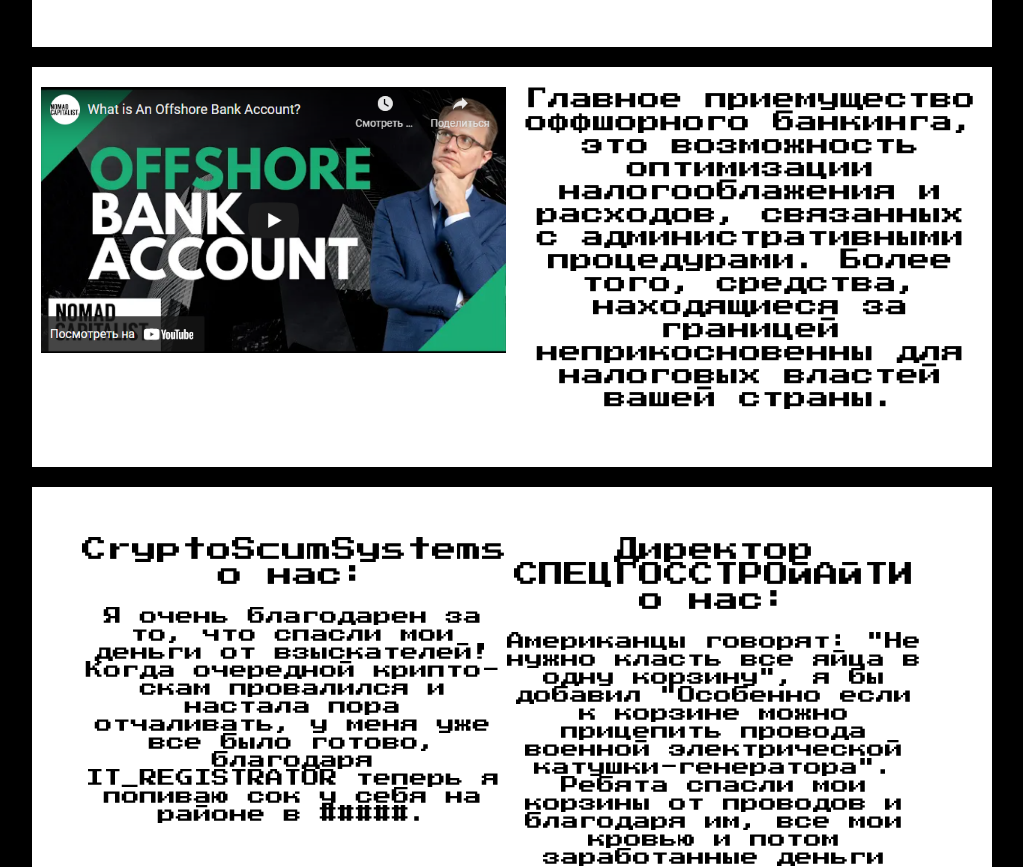
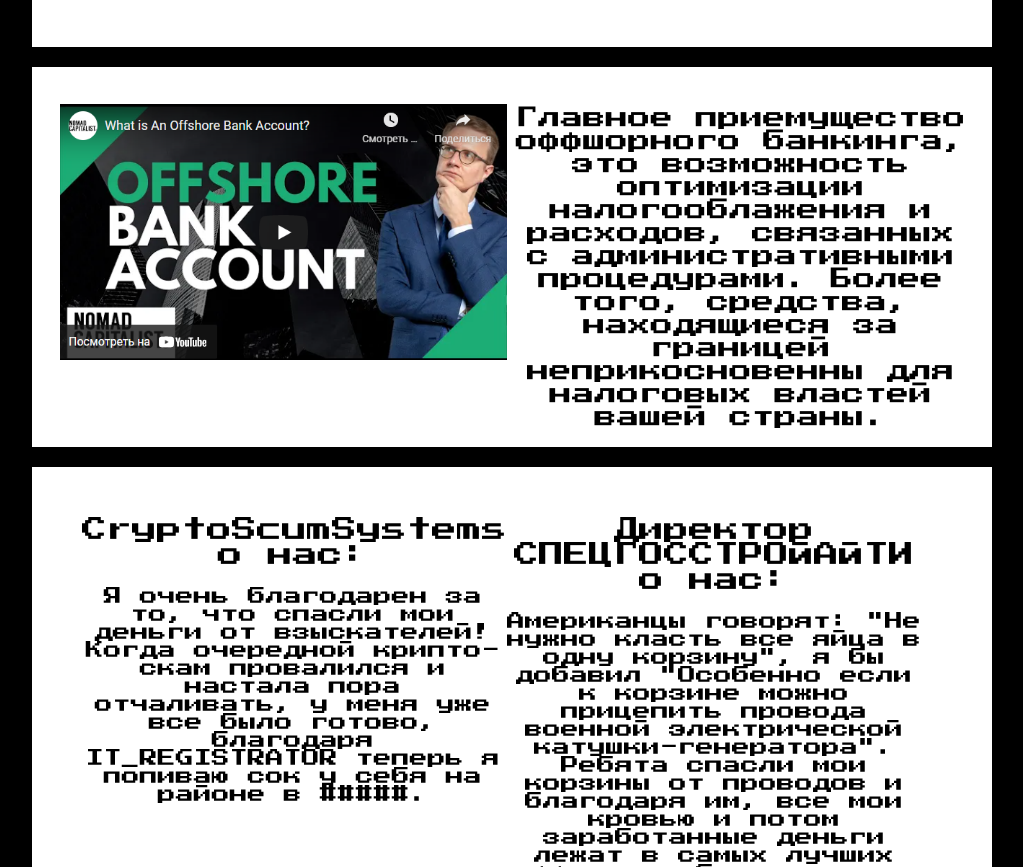
Before and after one commit to Mike2022SPB/it_registrator, a plain HTML site: page index.html in a window 1280 px wide. Shown: the part 1100-1967 px from the top of the page, without its empty margins (128-1151 px from the left). Drawn offline with nearby package versions, Linux system fonts and the light colour scheme.

Commit message:
fixed height v2

```diff
--- a/index.html
+++ b/index.html
@@ -44,7 +44,7 @@
   </div>
 
   <div class="video_block margin_top bg_white black_text_of_color">
-    <div class="left_video float_left margin_top">
+    <div class="left_video float_left margin_toppadding_five">
       <a href="https://www.youtube.com/watch?v=c__01NUWqCw&feature=emb_imp_woyt">
         <img src="images/offshore.png" class="link_image" alt="youtube">
       </a>
--- a/stylesheet.css
+++ b/stylesheet.css
@@ -73,15 +73,17 @@
 }
 
 .video_block {
-  height: 400px;
-  max-height: 700px;
+  display: inline-block;
   display: flex;
   justify-content: space-evenly;
   width: auto;
+  padding: 2%;
 }
 
 .left_video {
   max-width: 49%;
+  vertical-align: center;
+  margin-top: 2%;
 }
 
 .link_image {
```
